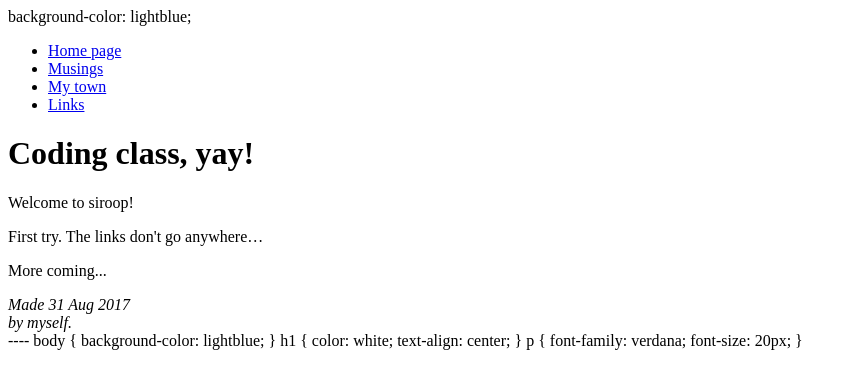
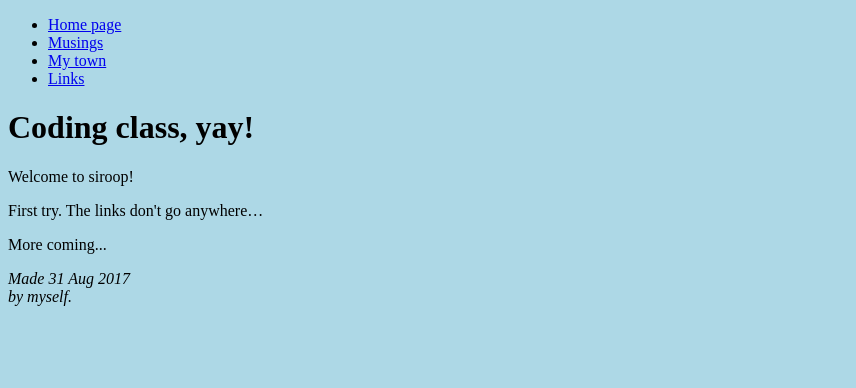
Before and after one commit to bridgettechen/bridgettechen.github.io, a plain HTML site: page index.html in a window 1280 px wide. Shown: the whole page, without its empty margins (0-856 px from the left). Drawn offline with Linux system fonts and the light colour scheme.

Commit message:
Update index.html

```diff
--- a/index.html
+++ b/index.html
@@ -1,13 +1,17 @@
 <!DOCTYPE html PUBLIC "-//W3C//DTD HTML 4.01//EN">
 <html>
 <head>
-  <title>Coding Class</title>
+  <title>Siroop fun today!</title>
 </head>
+<style>
+  body {
+    background-color: lightblue;
+}
+</style>
+
+
 
 <body>
-
-    background-color: lightblue;
-
 
 <!-- Site navigation menu -->
 <ul class="navbar">
@@ -35,7 +39,7 @@ anywhere&hellip;
 </body>
 </html>
 
-----
+<!--
 body {
     background-color: lightblue;
 }
@@ -49,3 +53,4 @@ p {
     font-family: verdana;
     font-size: 20px;
 }
+-->
```
